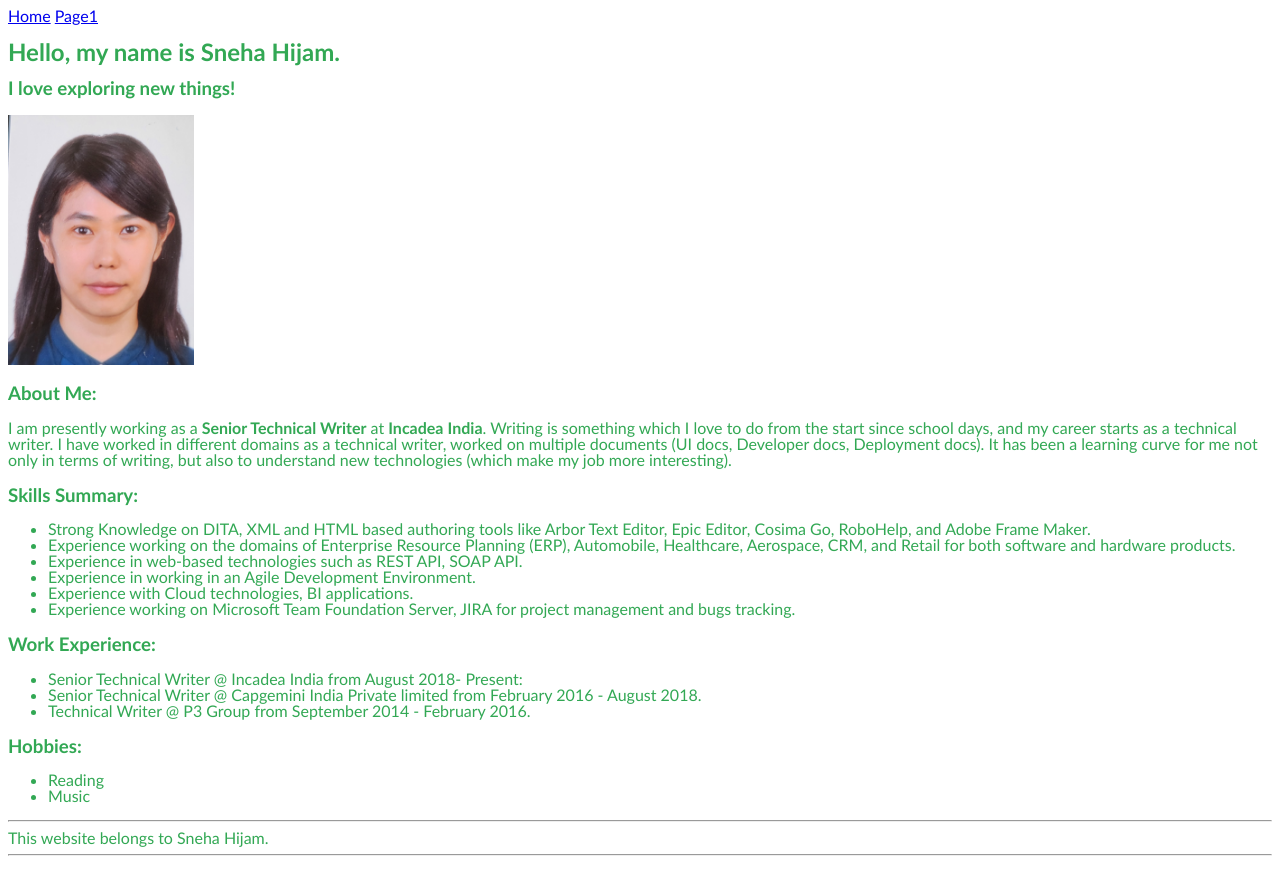
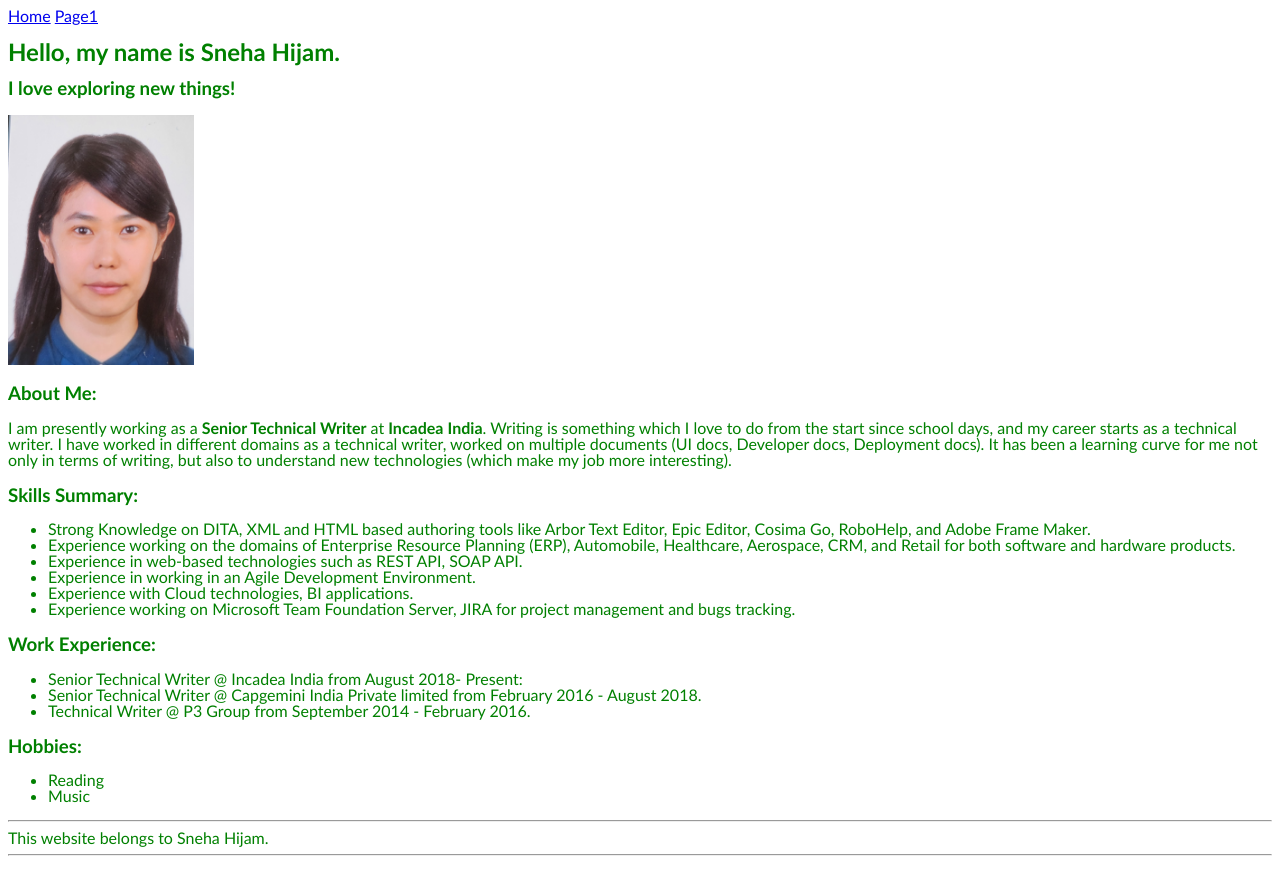
Before and after one commit to SneHijam/SnehaHijam, a Jekyll site: the page built from index.md, in a window 1280 px wide. Shown: the top 895 px of the page. Built offline with Jekyll 4.4.1, drawn with Linux system fonts in a browser that asks for light colours; our own code applies the rules of GitHub Pages for plain Markdown files.

Commit message:
Update style.css

```diff
--- a/assets/css/style.css
+++ b/assets/css/style.css
@@ -1,5 +1,5 @@
 body {
 line-height: 100%;
 font-family: Calibri;
-color: #32a854;
+color: green;
 }
```
